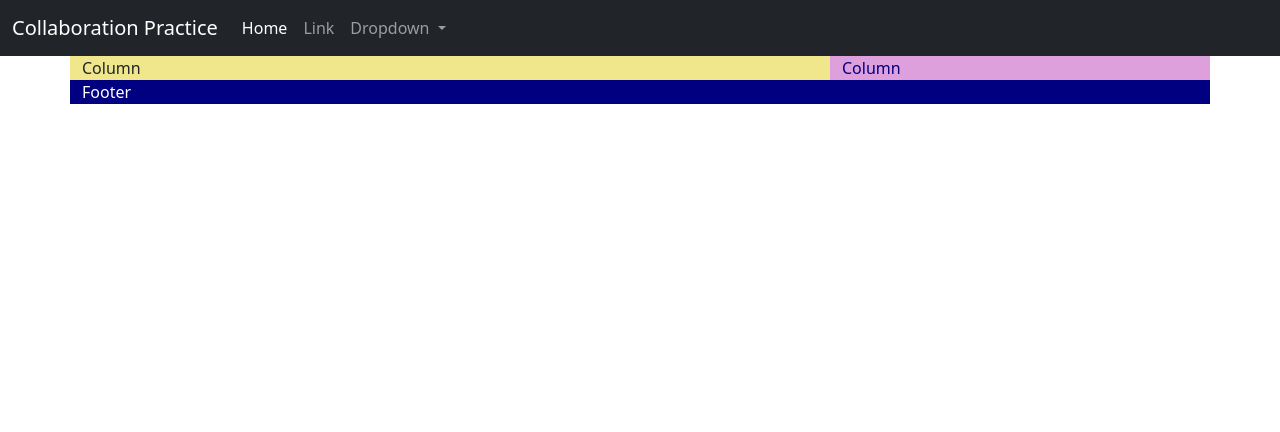
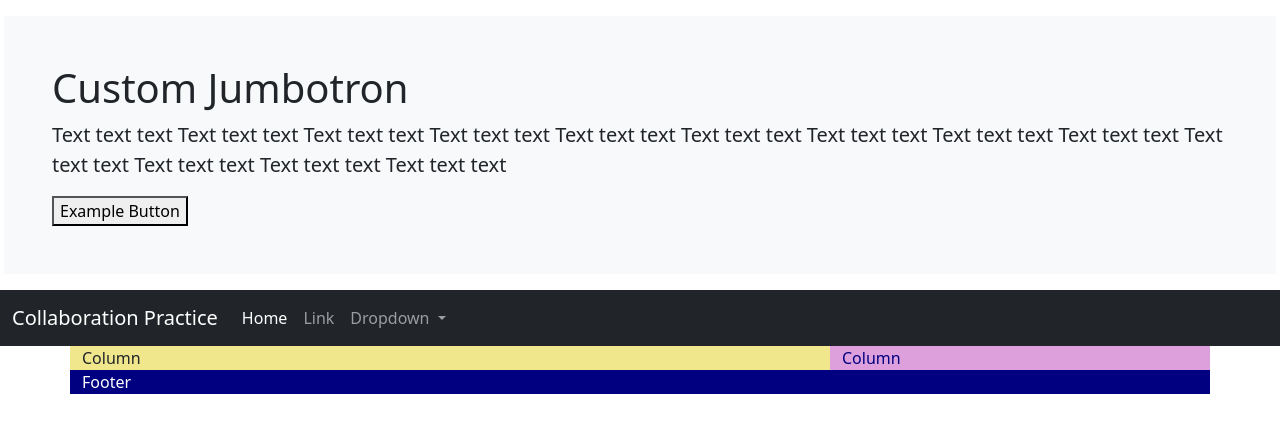
Before and after one commit to niiicedave/collab-practice-1, a plain HTML site: page index.html in a window 1280 px wide. Drawn offline with nearby package versions, Linux system fonts and the light colour scheme.

Commit message:
Add jumbotron exactly as done today in class

```diff
--- a/index.html
+++ b/index.html
@@ -16,6 +16,18 @@
     <title>Collaboration Practice</title>
   </head>
   <body>
+    <!--JUMBOTRON-->
+    <div class="row">
+      <div class="col m-3 p-5 bg-light round-3">
+        <h1 display-1 fs-4>Custom Jumbotron</h1>
+        <p class="lead">
+          Text text text Text text text Text text text Text text text Text text
+          text Text text text Text text text Text text text Text text text Text
+          text text Text text text Text text text Text text text
+        </p>
+        <button ="btn-primary">Example Button</button>
+      </div>
+    </div>
     <!--NAVBAR-->
     <nav class="navbar navbar-expand-lg navbar-dark bg-dark">
       <div class="container-fluid">
```
